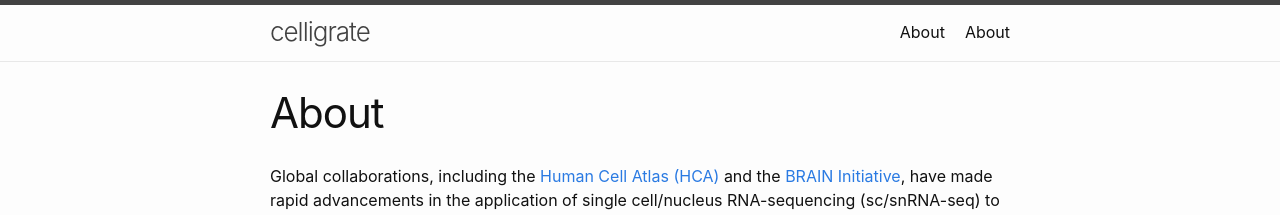
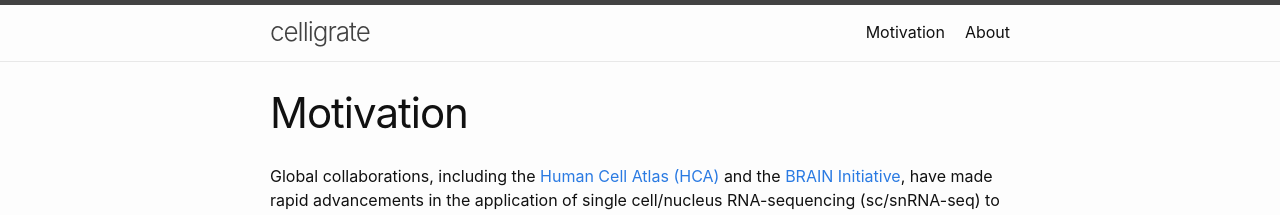
Before and after one commit to JCVenterInstitute/celligrate, a Jekyll site: the page built from motivation.md, in a window 1280 px wide. Shown: the top 215 px of the page. Built offline with Jekyll 4.4.1, drawn with Linux system fonts in a browser that asks for light colours.

Commit message:
edited title in motivation.md

```diff
--- a/motivation.md
+++ b/motivation.md
@@ -1,7 +1,7 @@
 ---
 layout: page
-title: About
-permalink: /about/
+title: Motivation
+permalink: /motivation/
 ---
 
 Global collaborations, including the [Human Cell Atlas (HCA)](https://www.humancellatlas.org/) and the [BRAIN Initiative](https://braininitiative.nih.gov/), have made rapid advancements in the application of single cell/nucleus RNA-sequencing (sc/snRNA-seq) to characterize cells in the healthy and diseased human body, as the basis for understanding fundamental human biological processes and diagnosing, monitoring, and treating disease. Current efforts in the scRNA-seq community have been focused on developing analytical methods and software tools for the processing, clustering, and visualization of scRNA-seq data. However, a significant gap exists in the software stack between the end-products of the existing workflows (i.e. the clustered gene expression matrices) and important downstream uses of these data for the identification of cell type-specific marker genes and for the statistical comparison of cell type characteristics across studies.
```
